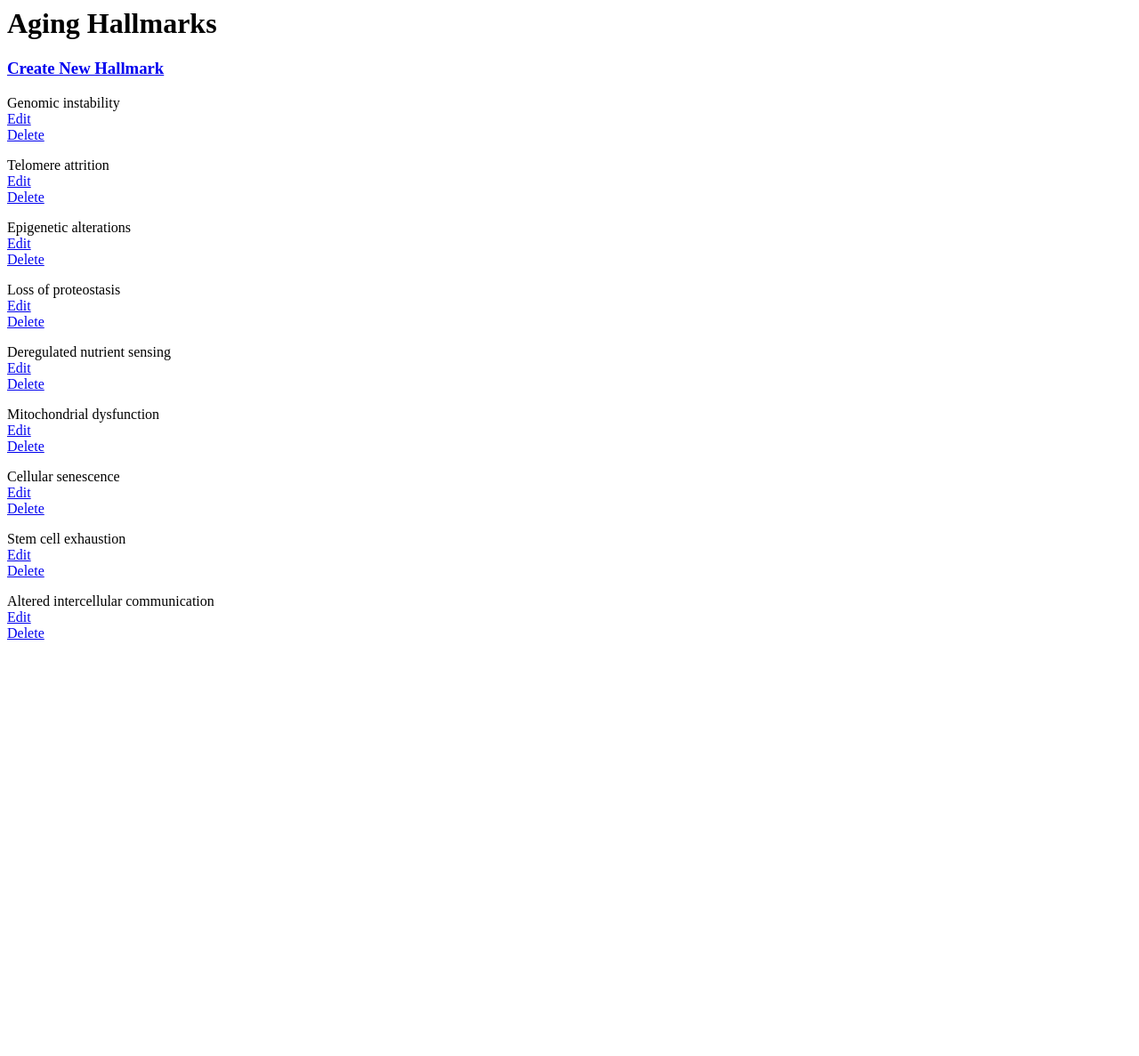
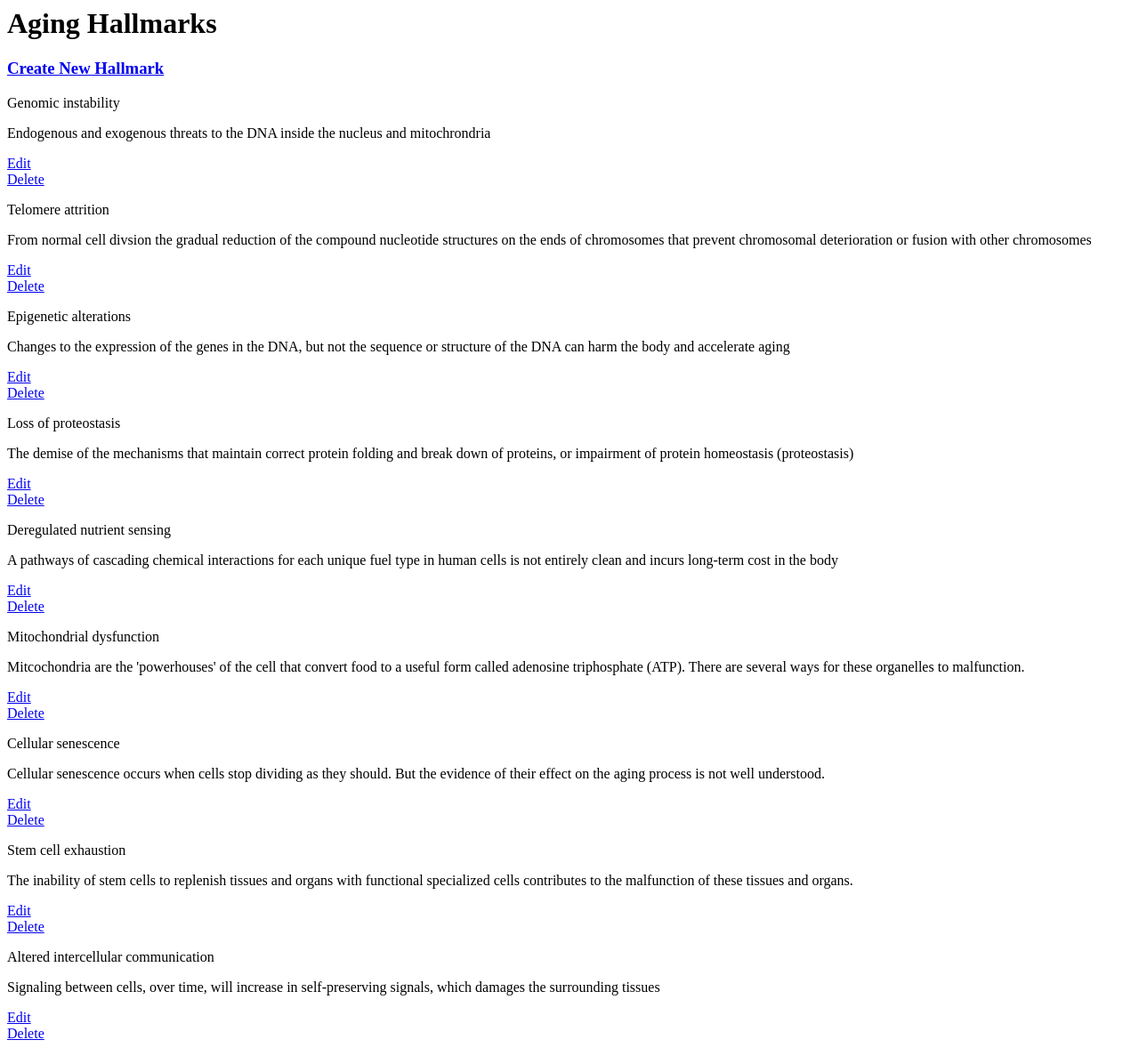
Before and after one commit to wolfman30/FSWD-Catalog-Project2, a Flask app: page / in a window 1280 px wide. Shown: the whole page at 89% size. Before the commit the page ends 719 px from the top, so only its background shows below. Run offline with Flask 2, Linux system fonts and the light colour scheme; data comes from the database, SQL or seed files in the repository.

Commit message:
Added brief descriptions for each marker on home

```diff
--- a/templates/agingHallmarks.html
+++ b/templates/agingHallmarks.html
@@ -7,9 +7,63 @@
 
 {% for hallmark in aging_hallmarks %}
 
+{{hallmark.name}}
+{% if hallmark.name == "Genomic instability" %}
 <p>
-{{hallmark.name}}
-    </br>
+    Endogenous and exogenous threats to the DNA inside the nucleus
+    and mitochrondria
+</p>
+
+{% elif hallmark.name == "Telomere attrition" %}
+<p>
+    From normal cell divsion the gradual reduction of the compound nucleotide structures on the ends of chromosomes that
+    prevent chromosomal deterioration or fusion with other chromosomes
+</p>
+
+{% elif hallmark.name == "Epigenetic alterations" %}
+<p>
+    Changes to the expression of the genes in the DNA, but not the sequence or structure
+    of the DNA can harm the body and accelerate aging
+</p>
+{% elif hallmark.name == "Loss of proteostasis"%}
+<p>
+    The demise of the mechanisms that maintain correct protein folding and break
+    down of proteins, or impairment of protein homeostasis (proteostasis)
+</p>
+
+{% elif hallmark.name == "Deregulated nutrient sensing" %}
+<p>
+    A pathways of cascading chemical interactions for each unique fuel type
+    in human cells is not entirely clean and incurs long-term cost in the body
+</p>
+
+{% elif hallmark.name == "Mitochondrial dysfunction" %}
+<p>
+    Mitcochondria are the 'powerhouses' of the cell that convert food
+    to a useful form called adenosine triphosphate (ATP). There are several ways for these
+    organelles to malfunction.
+
+</p>
+
+{% elif hallmark.name == "Cellular senescence" %}
+<p>
+    Cellular senescence occurs when cells stop dividing as they should.
+    But the evidence of their effect on the aging process is not well understood.
+</p>
+
+{% elif hallmark.name == "Stem cell exhaustion" %}
+<p>
+    The inability of stem cells to replenish tissues and organs with functional specialized cells
+    contributes to the malfunction of these tissues and organs.
+</p>
+
+{% elif hallmark.name == "Altered intercellular communication" %}
+<p>
+    Signaling between cells, over time, will increase in self-preserving signals,
+    which damages the surrounding tissues
+</p>
+{% endif %}
+
 <a href="{{url_for('editHallmark', hallmark_id = hallmark.id)}}">Edit</a>
     </br>
 <a href="{{url_for('deleteHallmark', hallmark_id = hallmark.id)}}">Delete</a>
```
